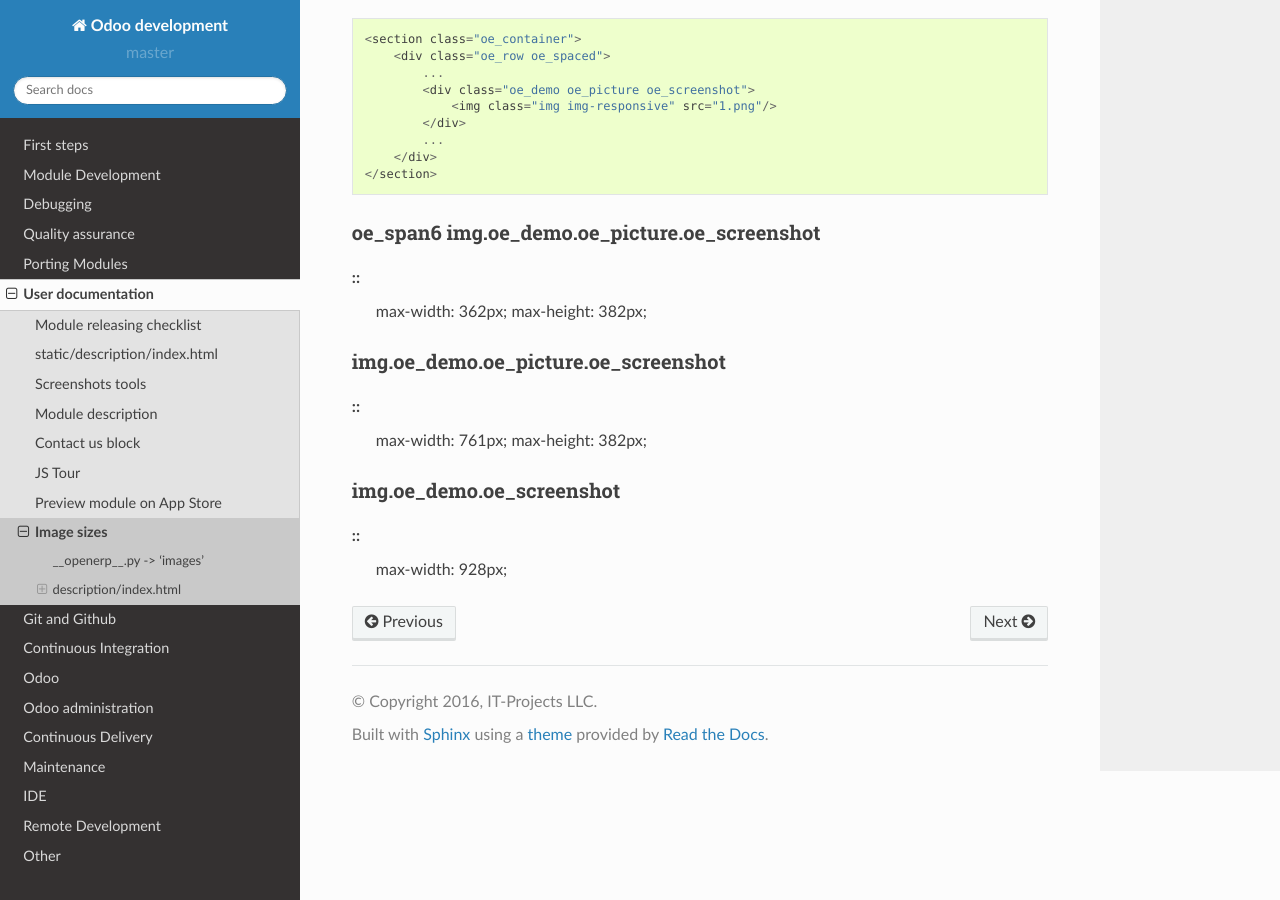
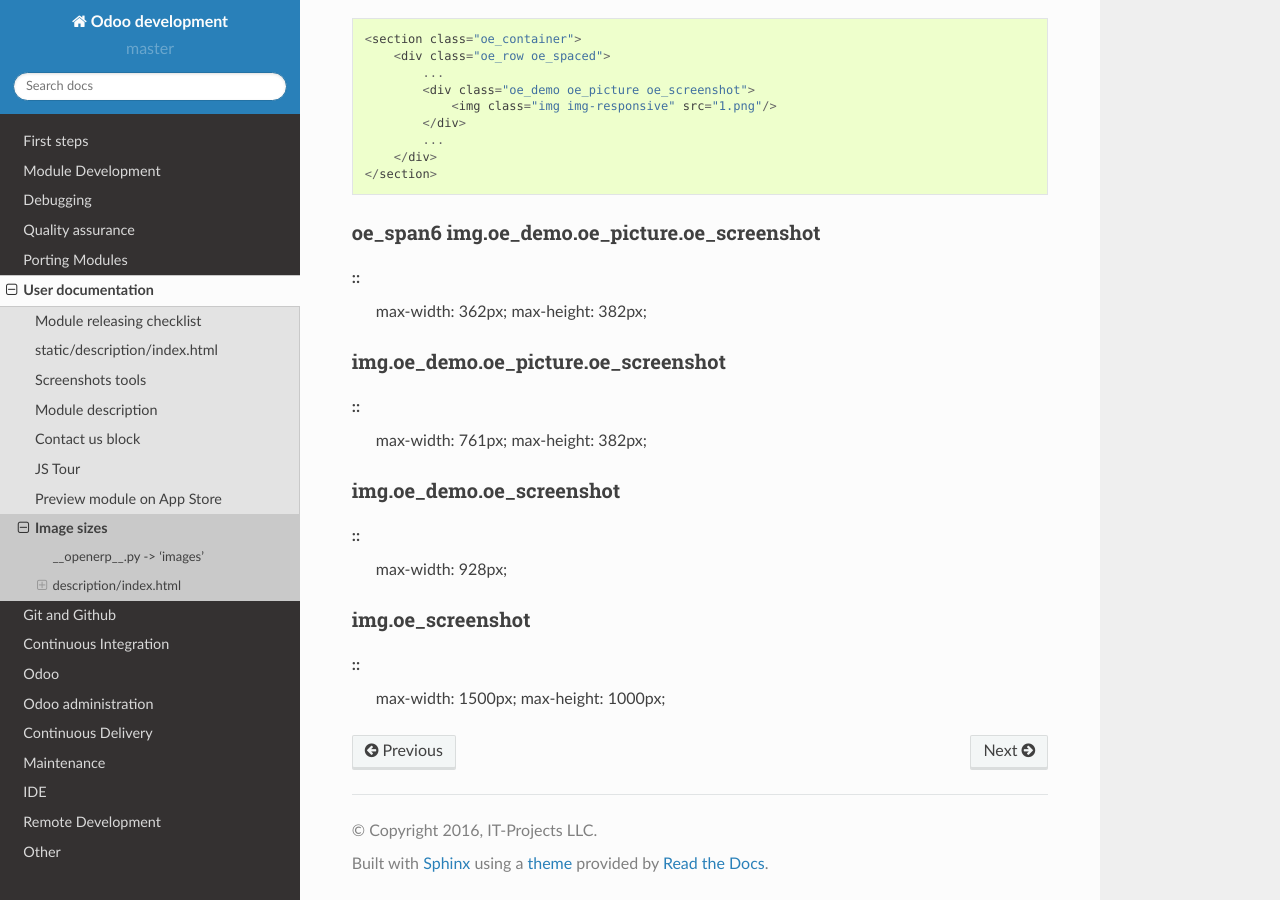
Before and after one commit to itpp-labs/odoo-development, a Sphinx documentation site: the page built from docs/description/image-sizes.rst, in a window 1280 px wide and 900 px high, scrolled down 1084 px. Built offline with Sphinx 7.4.7 and the Read the Docs theme 2.0.0, drawn with Linux system fonts in a browser that asks for light colours.

Commit message:
[DOC] image-sizes.rst: update image sizes

```diff
--- a/docs/description/image-sizes.rst
+++ b/docs/description/image-sizes.rst
@@ -66,3 +66,9 @@ img.oe_demo.oe_screenshot
 -------------------------
 ::
     max-width: 928px;
+
+img.oe_screenshot
+-----------------
+::
+    max-width: 1500px;
+    max-height: 1000px;
```
